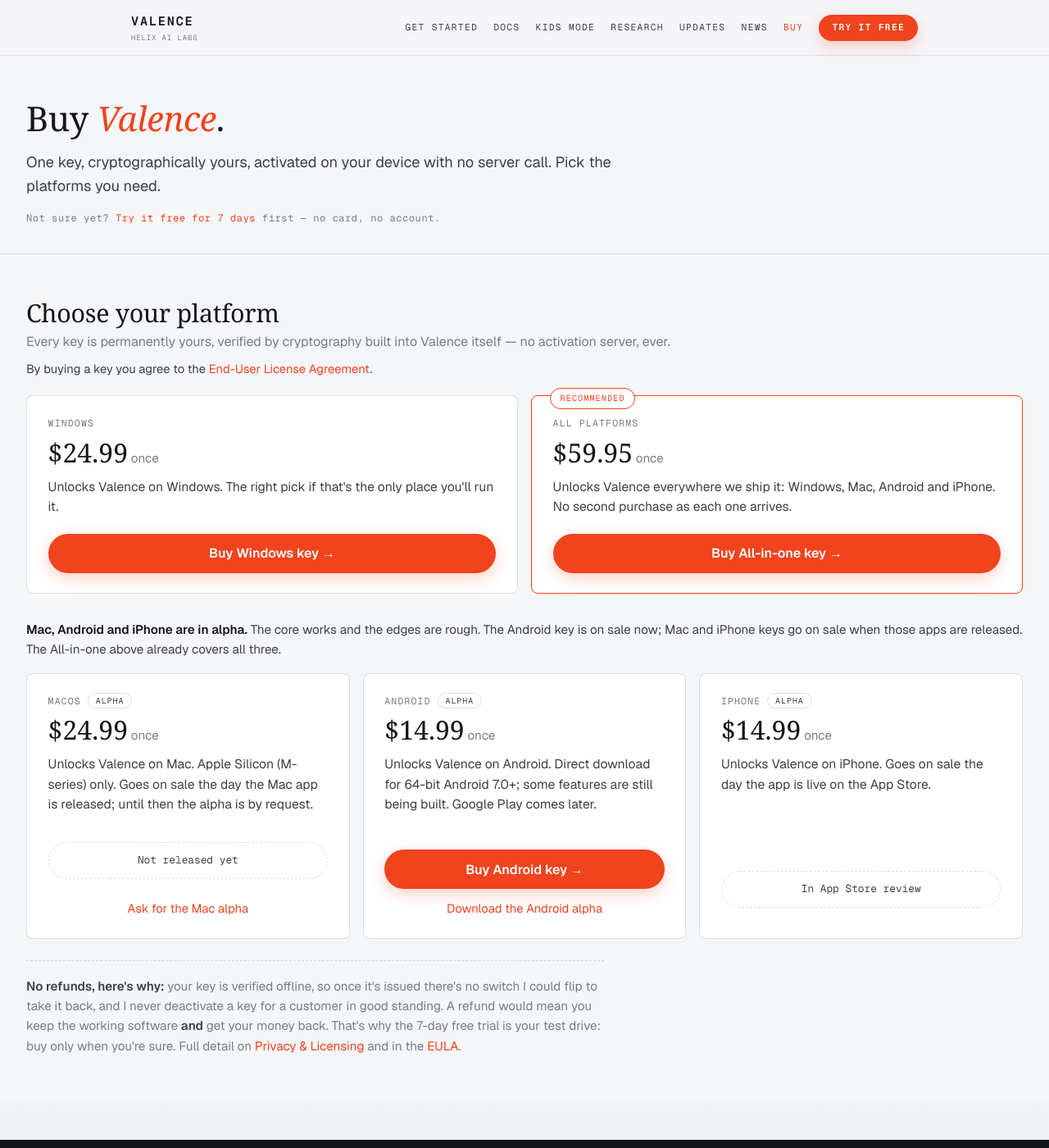
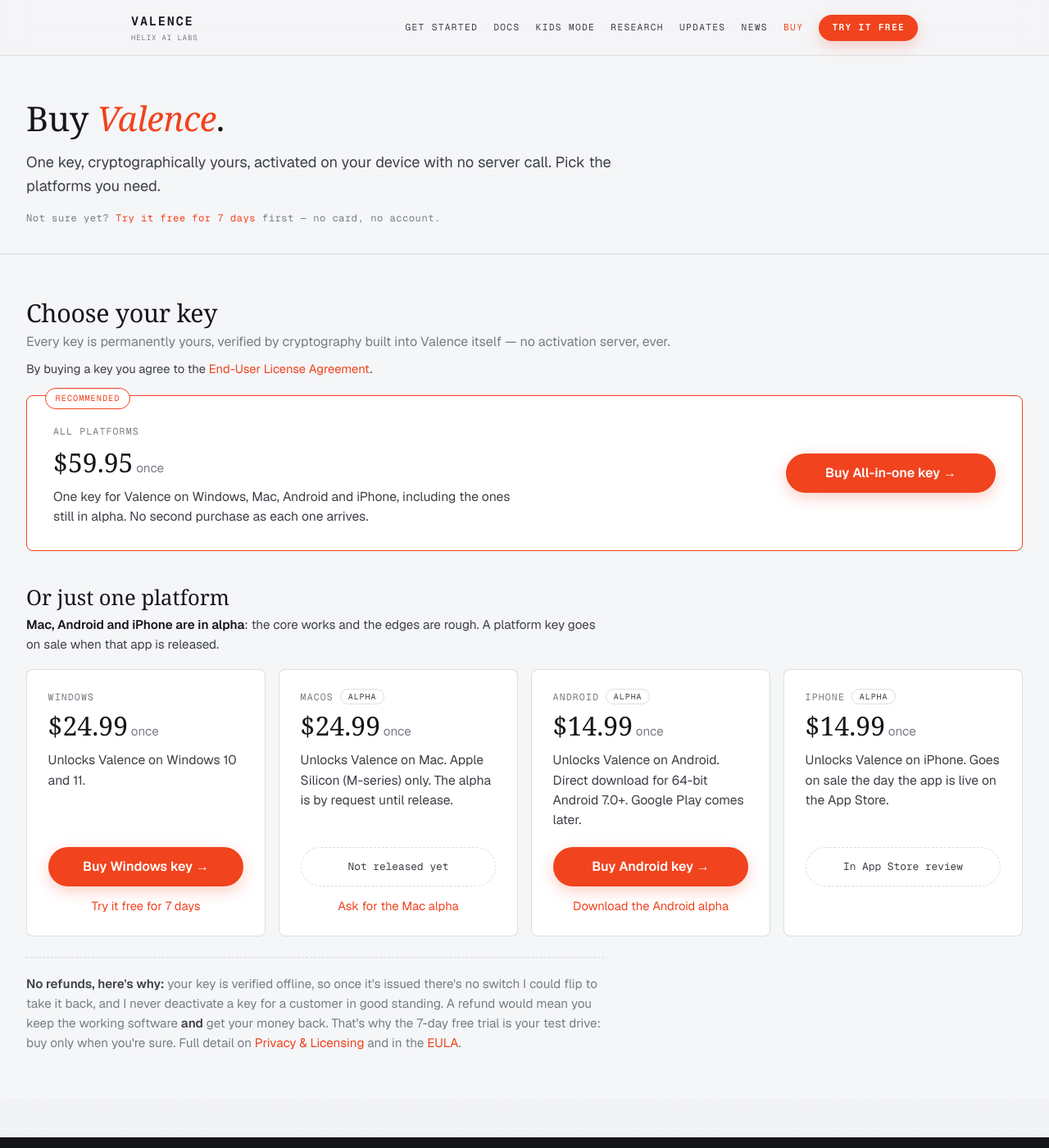
Before and after one commit to HelixAILabs/Valence, a Jekyll site: the page built from buy.html, in a window 1280 px wide and 1400 px high. Shown: the whole window at 82% size. Built offline with Jekyll 4.4.1, drawn with Linux system fonts in a browser that asks for light colours; some web fonts are replaced.

Commit message:
IMP-2186: buy page - All-in-one on top full width, then one row per platform (Windows, macOS, Android, iPhone) with aligned actions
Co-Authored-By: Claude Opus 5.5 <noreply@anthropic.com>

```diff
--- a/buy.html
+++ b/buy.html
@@ -33,14 +33,21 @@ redirect_from:
 .pg-buy .sku .price small{font-family:'Geist',sans-serif;font-size:0.95rem;color:var(--mute);font-weight:400}
 .pg-buy .sku p.blurb{font-size:0.98rem;color:var(--ink-soft);line-height:1.55;margin:0.8rem 0 1.3rem;flex-grow:1}
 .pg-buy .sku .btn{justify-content:center;width:100%}
-.pg-buy .skus.three{grid-template-columns:repeat(3,1fr);margin-top:1rem}
-@media(max-width:980px){.pg-buy .skus.three{grid-template-columns:1fr}}
+.pg-buy .sku.wide{display:grid;grid-template-columns:1fr auto;align-items:center;gap:1.2rem 2.4rem;padding:1.8rem 2rem}
+.pg-buy .sku.wide .blurb{margin-bottom:0;max-width:56ch}
+.pg-buy .sku.wide .btn{width:auto;min-width:16rem}
+@media(max-width:720px){.pg-buy .sku.wide{grid-template-columns:1fr;padding:1.5rem 1.6rem}.pg-buy .sku.wide .btn{width:100%;min-width:0}}
+.pg-buy .sub-head{margin:2.6rem 0 1.1rem}
+.pg-buy .sub-head h3{font-family:'Instrument Serif',Georgia,serif;font-weight:400;font-size:clamp(1.3rem,2.2vw,1.6rem);margin:0;line-height:1.15}
+.pg-buy .sub-head p{font-size:0.95rem;color:var(--ink-soft);margin:0.4rem 0 0;max-width:70ch}
+.pg-buy .sub-head p b{color:var(--ink);font-weight:600}
+.pg-buy .skus.four{grid-template-columns:repeat(4,1fr)}
+@media(max-width:1100px){.pg-buy .skus.four{grid-template-columns:repeat(2,1fr)}}
+@media(max-width:600px){.pg-buy .skus.four{grid-template-columns:1fr}.pg-buy .sku .alt.pad{display:none}}
 .pg-buy .sku .stage{font-family:'Geist Mono',monospace;font-size:0.62rem;letter-spacing:0.1em;text-transform:uppercase;color:var(--ink-soft);border:1px solid var(--rule);border-radius:99px;padding:0.14rem 0.55rem;margin-left:0.5rem;vertical-align:1px}
-.pg-buy .sku .alt{font-size:0.92rem;margin:0.75rem 0 0;text-align:center}
+.pg-buy .sku .alt{font-size:0.92rem;margin:0.75rem 0 0;text-align:center;min-height:1.4em}
 .pg-buy .sku .alt a{color:var(--coral)}
-.pg-buy .sku .wait{font-family:'Geist Mono',monospace;font-size:0.8rem;color:var(--ink-soft);text-align:center;border:1px dashed var(--rule);border-radius:99px;padding:0.7rem 1rem}
-.pg-buy .alpha-note{font-size:0.95rem;color:var(--ink-soft);margin:2rem 0 0}
-.pg-buy .alpha-note b{color:var(--ink);font-weight:600}
+.pg-buy .sku .wait{font-family:'Geist Mono',monospace;font-size:0.8rem;color:var(--ink-soft);border:1px dashed var(--rule);border-radius:99px;padding:0 1rem;margin:0;min-height:3rem;display:flex;align-items:center;justify-content:center}
 .pg-buy .foot-note{font-size:0.95rem;color:var(--mute);line-height:1.6;margin:1.6rem 0 0;max-width:70ch;padding-top:1.2rem;border-top:1px dashed var(--rule)}
 .pg-buy .foot-note b{color:var(--ink-soft);font-weight:600}
 .pg-buy .sec-head p.agree{font-size:0.92rem;color:var(--ink-soft);margin:0.5rem 0 0}
@@ -59,35 +66,38 @@ redirect_from:
 <section class="sec">
   <div class="wrap">
     <div class="sec-head">
-      <h2>Choose your platform</h2>
+      <h2>Choose your key</h2>
       <p>Every key is permanently yours, verified by cryptography built into Valence itself — no activation server, ever.</p>
       <p class="agree">By buying a key you agree to the <a href="{{ '/eula.html' | relative_url }}">End-User License Agreement</a>.</p>
     </div>
-    <div class="skus">
+    <div class="sku featured wide">
+      <span class="tag">Recommended</span>
+      <div class="wide-copy">
+        <span class="plat">All platforms</span>
+        <div class="price">$59.95<small> once</small></div>
+        <p class="blurb">One key for Valence on Windows, Mac, Android and iPhone, including the ones still in alpha. No second purchase as each one arrives.</p>
+      </div>
+      <a class="btn btn-coral" href="{{ site.valence_buy_url }}">Buy All-in-one key &rarr;</a>
+    </div>
+
+    <div class="sub-head">
+      <h3>Or just one platform</h3>
+      <p><b>Mac, Android and iPhone are in alpha</b>: the core works and the edges are rough. A platform key goes on sale when that app is released.</p>
+    </div>
+    <div class="skus four">
 
       <div class="sku">
         <span class="plat">Windows</span>
         <div class="price">$24.99<small> once</small></div>
-        <p class="blurb">Unlocks Valence on Windows. The right pick if that's the only place you'll run it.</p>
+        <p class="blurb">Unlocks Valence on Windows 10 and 11.</p>
         <a class="btn btn-coral" href="{{ site.valence_buy_url_windows }}">Buy Windows key &rarr;</a>
+        <p class="alt"><a href="{{ '/#downloads' | relative_url }}">Try it free for 7 days</a></p>
       </div>
-
-      <div class="sku featured">
-        <span class="tag">Recommended</span>
-        <span class="plat">All platforms</span>
-        <div class="price">$59.95<small> once</small></div>
-        <p class="blurb">Unlocks Valence everywhere we ship it: Windows, Mac, Android and iPhone. No second purchase as each one arrives.</p>
-        <a class="btn btn-coral" href="{{ site.valence_buy_url }}">Buy All-in-one key &rarr;</a>
-      </div>
-
-    </div>
-    <p class="alpha-note"><b>Mac, Android and iPhone are in alpha.</b> The core works and the edges are rough. The Android key is on sale now; Mac and iPhone keys go on sale when those apps are released. The All-in-one above already covers all three.</p>
-    <div class="skus three">
 
       <div class="sku">
         <span class="plat">macOS<span class="stage">Alpha</span></span>
         <div class="price">$24.99<small> once</small></div>
-        <p class="blurb">Unlocks Valence on Mac. Apple Silicon (M-series) only. Goes on sale the day the Mac app is released; until then the alpha is by request.</p>
+        <p class="blurb">Unlocks Valence on Mac. Apple Silicon (M-series) only. The alpha is by request until release.</p>
         <p class="wait">Not released yet</p>
         <p class="alt"><a href="mailto:help@helixailabs.com?subject=macOS%20alpha%20access&amp;body=Hi%20Chase%2C%20I%27d%20like%20to%20try%20the%20Valence%20macOS%20alpha.">Ask for the Mac alpha</a></p>
       </div>
@@ -95,7 +105,7 @@ redirect_from:
       <div class="sku">
         <span class="plat">Android<span class="stage">Alpha</span></span>
         <div class="price">$14.99<small> once</small></div>
-        <p class="blurb">Unlocks Valence on Android. Direct download for 64-bit Android 7.0+; some features are still being built. Google Play comes later.</p>
+        <p class="blurb">Unlocks Valence on Android. Direct download for 64-bit Android 7.0+. Google Play comes later.</p>
         <a class="btn btn-coral" href="{{ site.valence_buy_url_android }}">Buy Android key &rarr;</a>
         <p class="alt"><a href="https://helixailabs.com/valence/Valence-1.5.18-alpha-arm64.apk">Download the Android alpha</a></p>
       </div>
@@ -105,6 +115,7 @@ redirect_from:
         <div class="price">$14.99<small> once</small></div>
         <p class="blurb">Unlocks Valence on iPhone. Goes on sale the day the app is live on the App Store.</p>
         <p class="wait">In App Store review</p>
+        <p class="alt pad" aria-hidden="true">&nbsp;</p>
       </div>
 
     </div>
```
